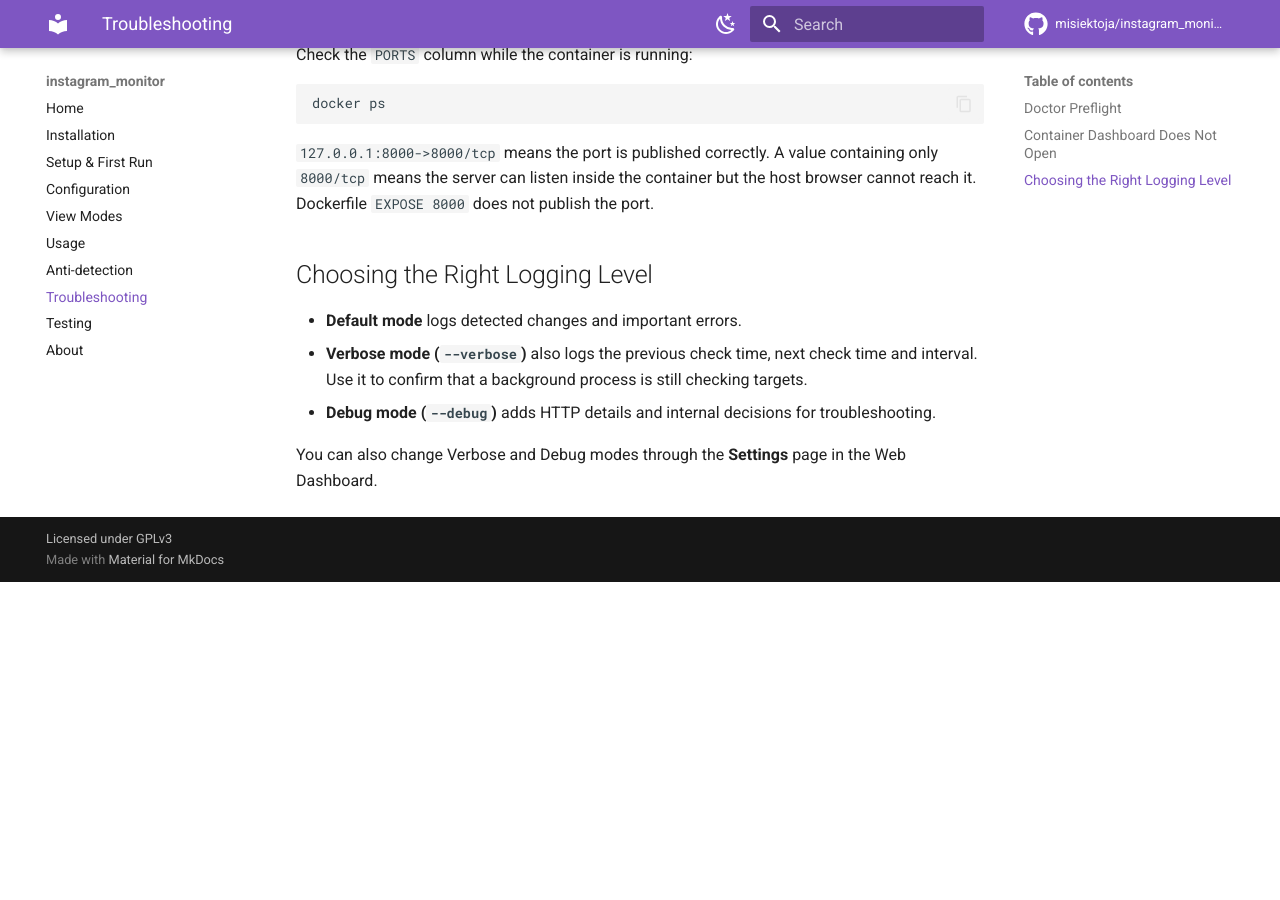
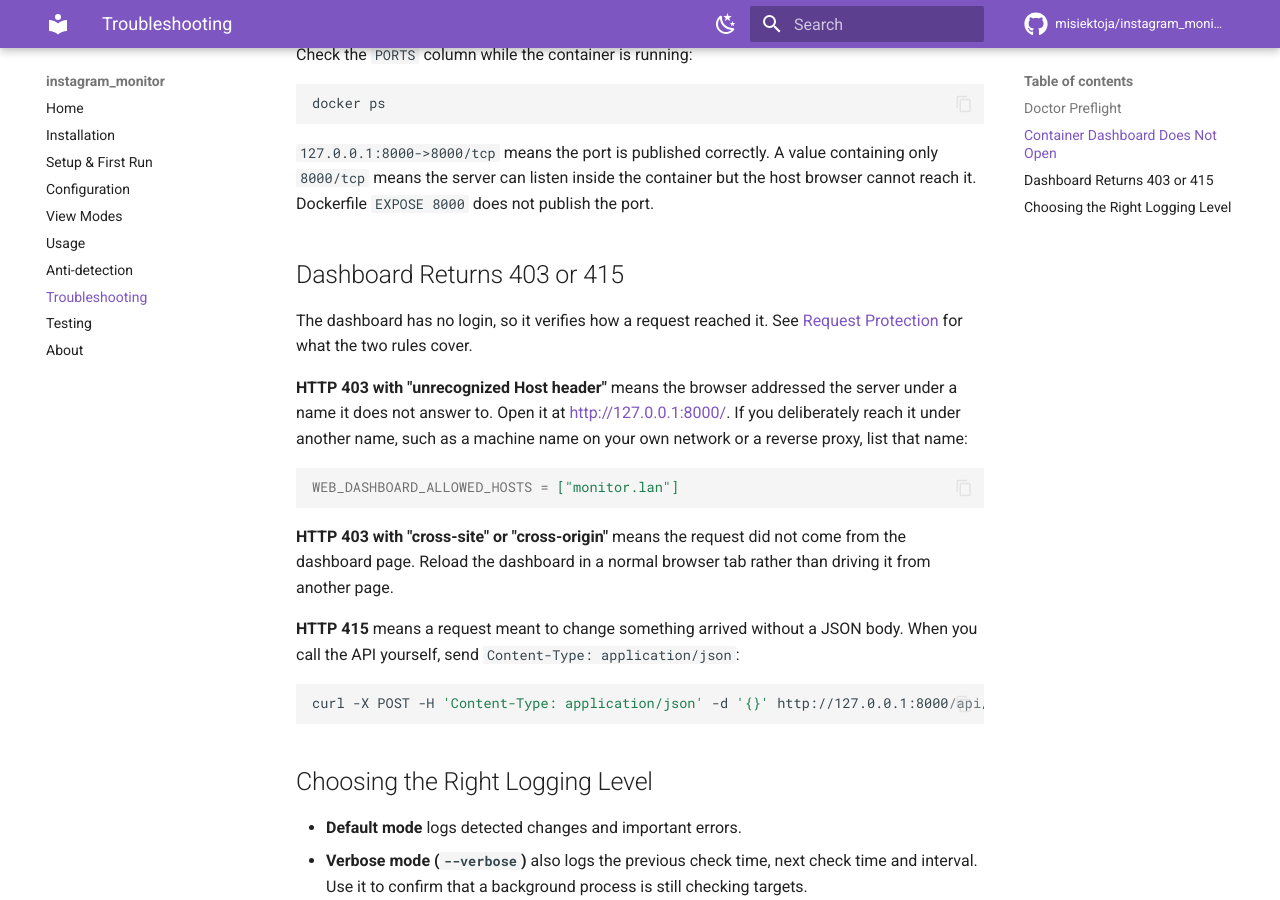
Before and after one commit to misiektoja/instagram_monitor, an MkDocs documentation site: the page built from docs/troubleshooting.md, in a window 1280 px wide and 900 px high, scrolled down 1428 px. Built offline with MkDocs 1.6.1 and Material for MkDocs 9.7.7, drawn with Linux system fonts in a browser that asks for light colours; comment, search, counter and statistics services are not loaded; before the commit the page ends 2010 px from its top, so only the background shows below that.

Commit message:
docs(troubleshooting): add dashboard 403 and 415 guidance

````diff
--- a/docs/troubleshooting.md
+++ b/docs/troubleshooting.md
@@ -57,6 +57,25 @@ docker ps
 
 `127.0.0.1:8000->8000/tcp` means the port is published correctly. A value containing only `8000/tcp` means the server can listen inside the container but the host browser cannot reach it. Dockerfile `EXPOSE 8000` does not publish the port.
 
+<a id="dashboard-returns-403-or-415"></a>
+## Dashboard Returns 403 or 415
+
+The dashboard has no login, so it verifies how a request reached it. See [Request Protection](view-modes.md#dashboard-request-protection) for what the two rules cover.
+
+**HTTP 403 with "unrecognized Host header"** means the browser addressed the server under a name it does not answer to. Open it at [http://127.0.0.1:8000/](http://127.0.0.1:8000/). If you deliberately reach it under another name, such as a machine name on your own network or a reverse proxy, list that name:
+
+```ini
+WEB_DASHBOARD_ALLOWED_HOSTS = ["monitor.lan"]
+```
+
+**HTTP 403 with "cross-site" or "cross-origin"** means the request did not come from the dashboard page. Reload the dashboard in a normal browser tab rather than driving it from another page.
+
+**HTTP 415** means a request meant to change something arrived without a JSON body. When you call the API yourself, send `Content-Type: application/json`:
+
+```sh
+curl -X POST -H 'Content-Type: application/json' -d '{}' http://127.0.0.1:8000/api/monitoring/stop
+```
+
 <a id="choosing-the-right-logging-level"></a>
 ## Choosing the Right Logging Level
 
````
